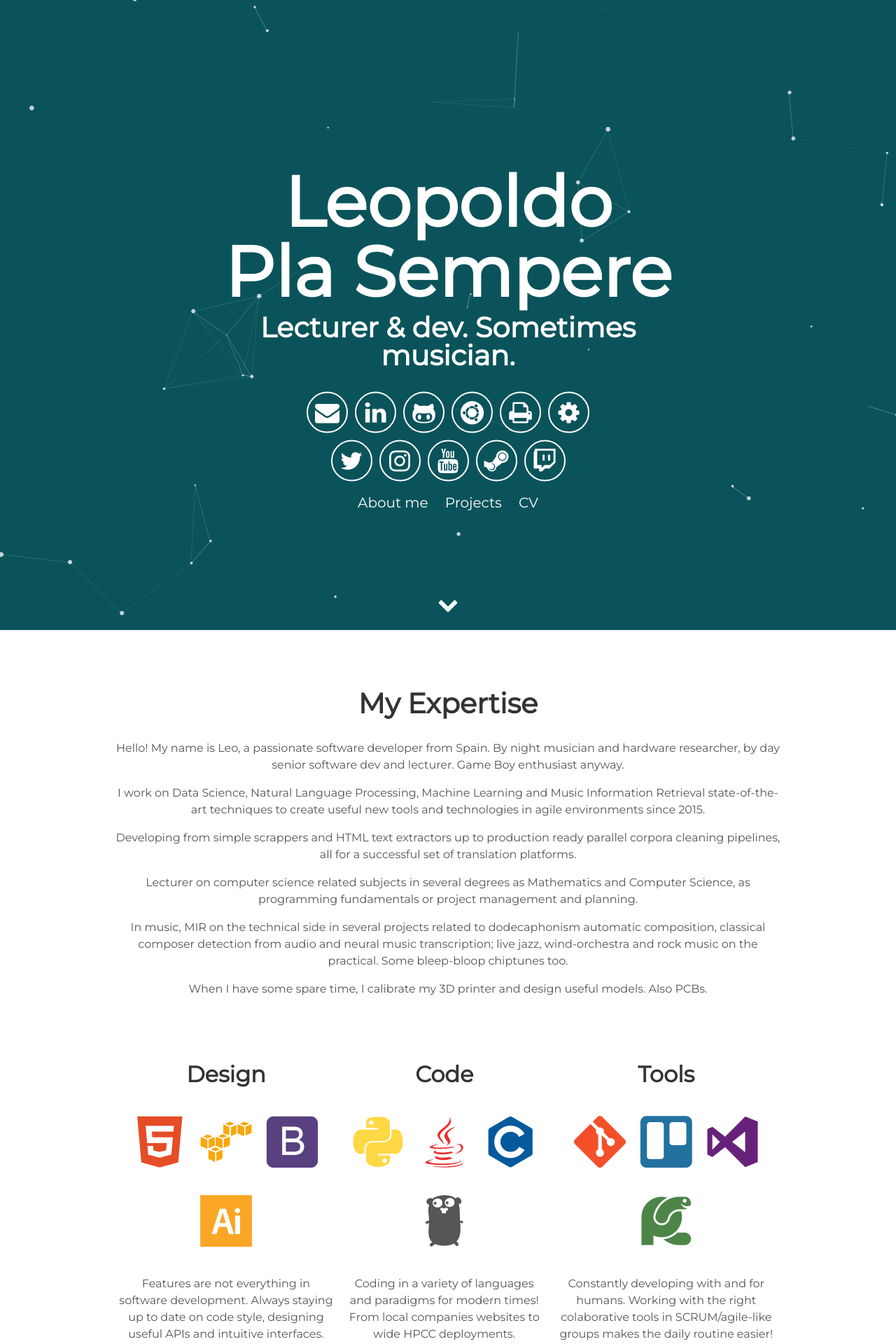
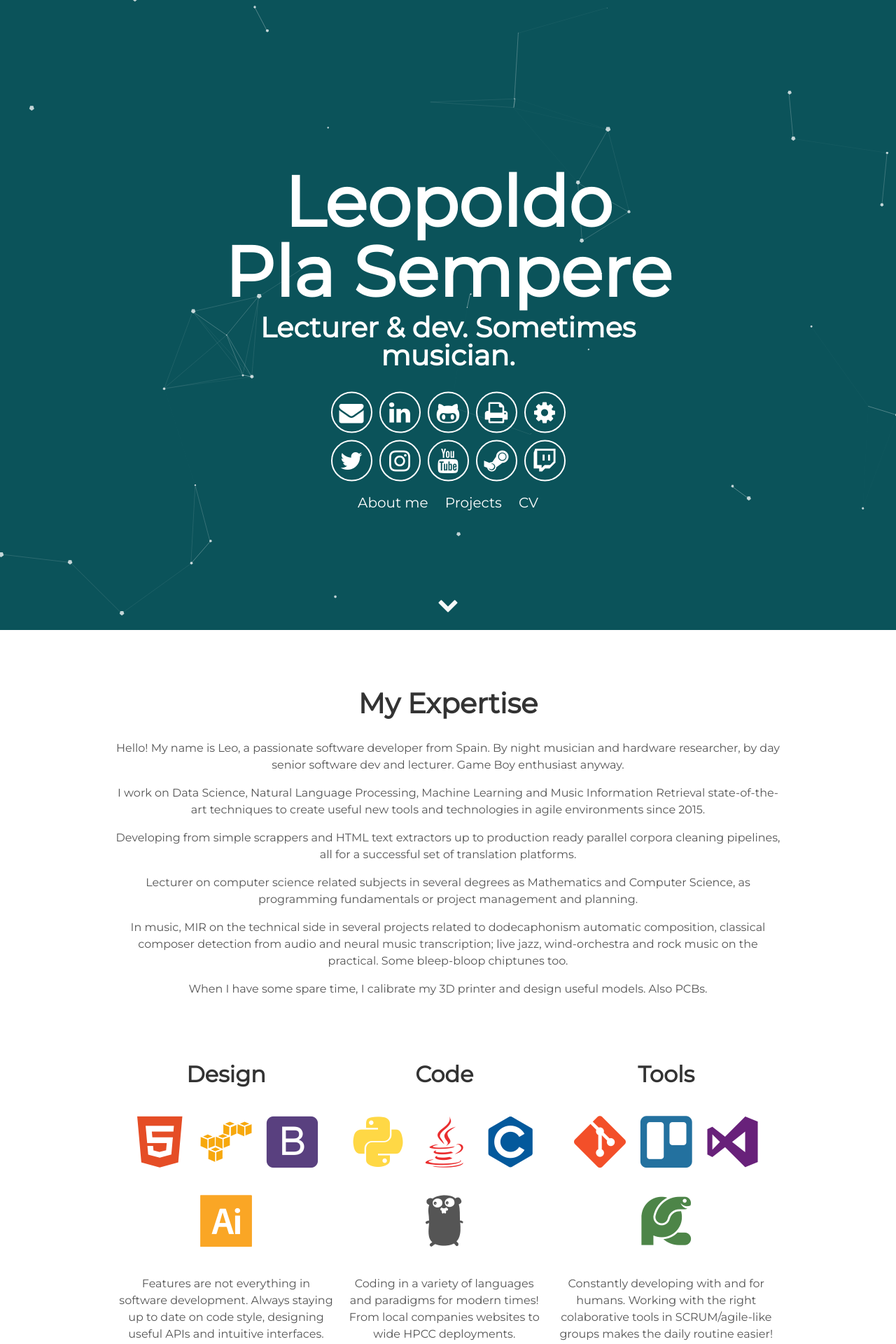
Before and after one commit to lpla/lpla.github.io, a Jekyll site: the page built from index.html, in a window 1280 px wide. Shown: the top 1920 px of the page at 70% size. Built offline with Jekyll 4.4.1, drawn with Linux system fonts in a browser that asks for light colours.

Commit message:
Update header.html

```diff
--- a/_includes/header.html
+++ b/_includes/header.html
@@ -8,7 +8,6 @@
         <a aria-label="Send email" href="mailto:{{site.email}}"><i class="icon fa fa-envelope"></i></a>
         <a aria-label="My Linkedin" target="_blank" href="https://linkedin.com/in/{{site.linkedin_username}}"><i class="icon fa fa-linkedin" aria-hidden="true"></i></a>
         <a aria-label="My Github" target="_blank" href="https://github.com/{{site.github_username}}"><i class="icon fa fa-github-alt" aria-hidden="true"></i></a>
-        <a aria-label="My AskUbuntu" target="_blank" href="https://askubuntu.com/users/{{site.askubuntu_username}}"><i class="icon fa devicon-ubuntu-plain" aria-hidden="true"></i></a>
         <a aria-label="My Thingiverse" target="_blank" href="https://www.thingiverse.com/{{site.thingiverse_username}}"><i class="icon fa fa-print" aria-hidden="true"></i></a>
         <a aria-label="My OSH Park" target="_blank" href="https://oshpark.com/profiles/{{site.oshpark_username}}"><i class="icon fa fa-gear" aria-hidden="true"></i></a>
       </div>
```
